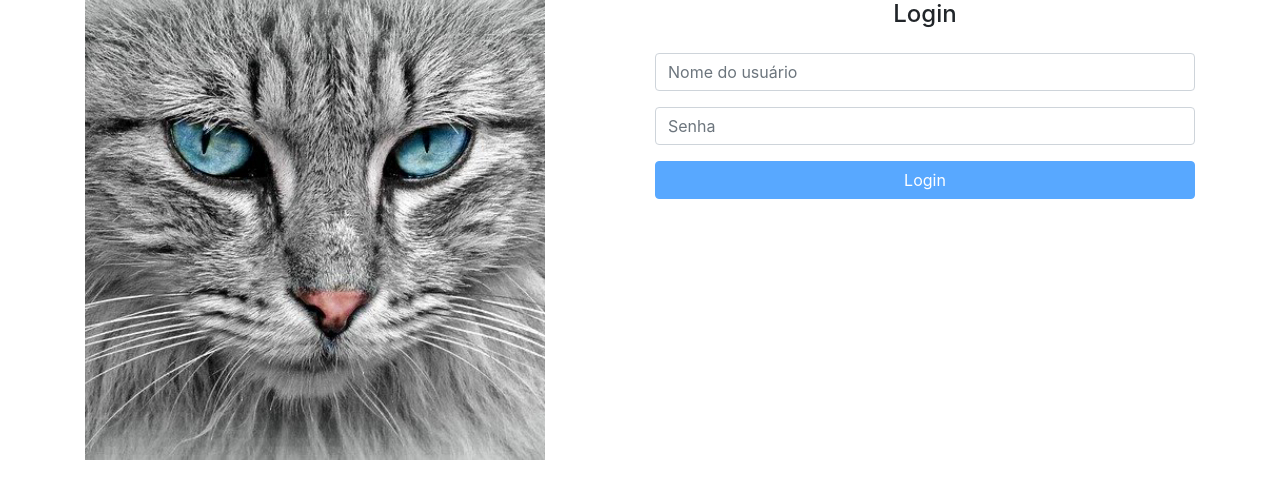
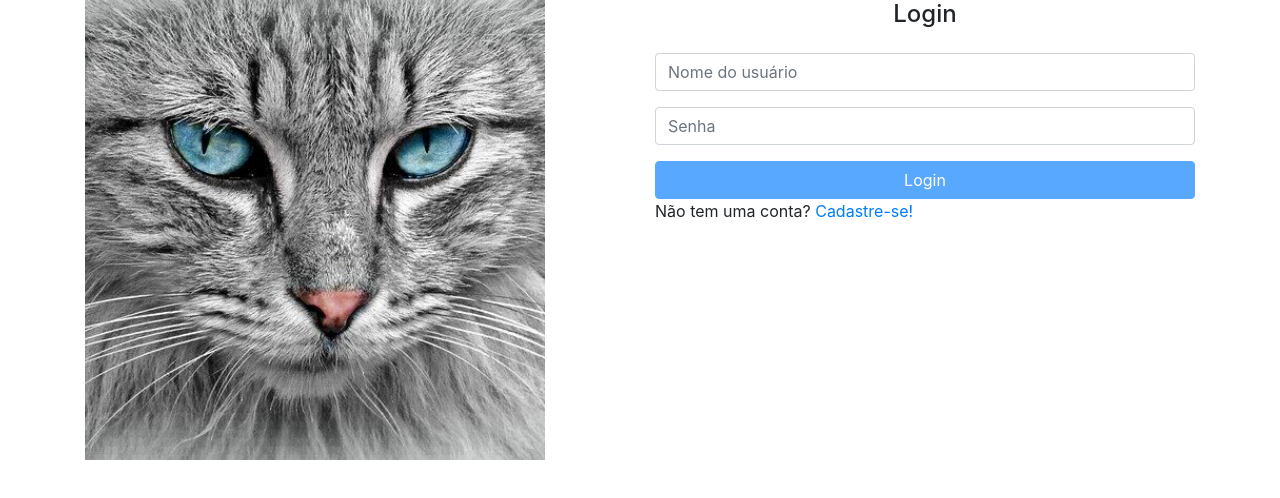
Before and after one commit to juamerico/curso-alura-angular-gatitobook, an Angular app: page /home in a window 1280 px wide. Shown: the top 498 px of the page. Built offline with nearby package versions, Linux system fonts and the light colour scheme.

Commit message:
routerLink entre os formulários de login e cadastro

```diff
--- a/src/app/home/login/login.component.html
+++ b/src/app/home/login/login.component.html
@@ -43,3 +43,8 @@
     Login
   </button>
 </form>
+
+<p>
+  Não tem uma conta?
+  <a class="underlineHover" [routerLink]="['novousuario']">Cadastre-se!</a>
+</p>
--- a/src/app/home/novo-usuario/novo-usuario.component.html
+++ b/src/app/home/novo-usuario/novo-usuario.component.html
@@ -18,3 +18,5 @@
 
   <button type="submit" class="btn btn-primary btn-block">Cadastrar</button>
 </form>
+
+<p>Já é cadastrado? <a [routerLink]="['']">Faça Login</a></p>
```
